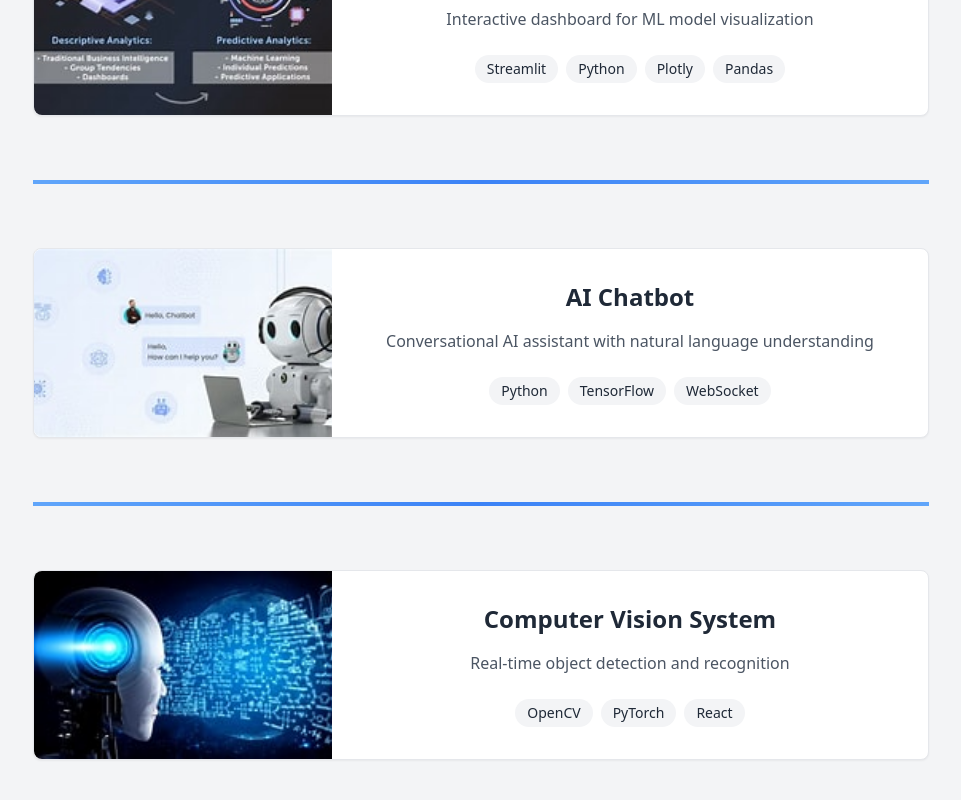
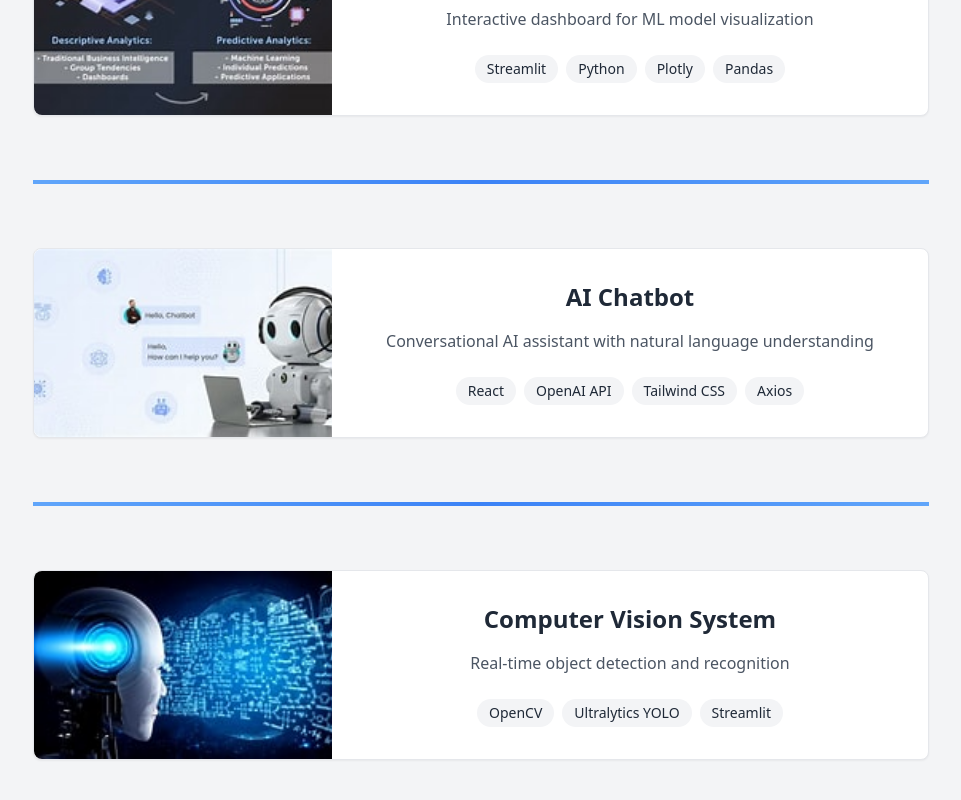
Before and after one commit to Mannie297/portfolio-ai, a React (Vite) app in the folder ai-portfolio/: page / in a window 1280 px wide. Shown: the part 950-1750 px from the top of the page, without its empty margins (159-1120 px from the left). Built offline with nearby package versions, Linux system fonts and the light colour scheme.

Commit message:
Update home page content and styling

```diff
--- a/ai-portfolio/src/pages/Home.jsx
+++ b/ai-portfolio/src/pages/Home.jsx
@@ -32,14 +32,14 @@ const projects = [
     title: "AI Chatbot",
     description: "Conversational AI assistant with natural language understanding",
     image: chatbot,
-    technologies: ["Python", "TensorFlow", "WebSocket"]
+    technologies: ["React", "OpenAI API", "Tailwind CSS", "Axios"]
   },
   {
     id: 5,
     title: "Computer Vision System",
     description: "Real-time object detection and recognition",
     image: cvSystem,
-    technologies: ["OpenCV", "PyTorch", "React"]
+    technologies: ["OpenCV", "Ultralytics YOLO", "Streamlit"]
   }
 ];
 
```
